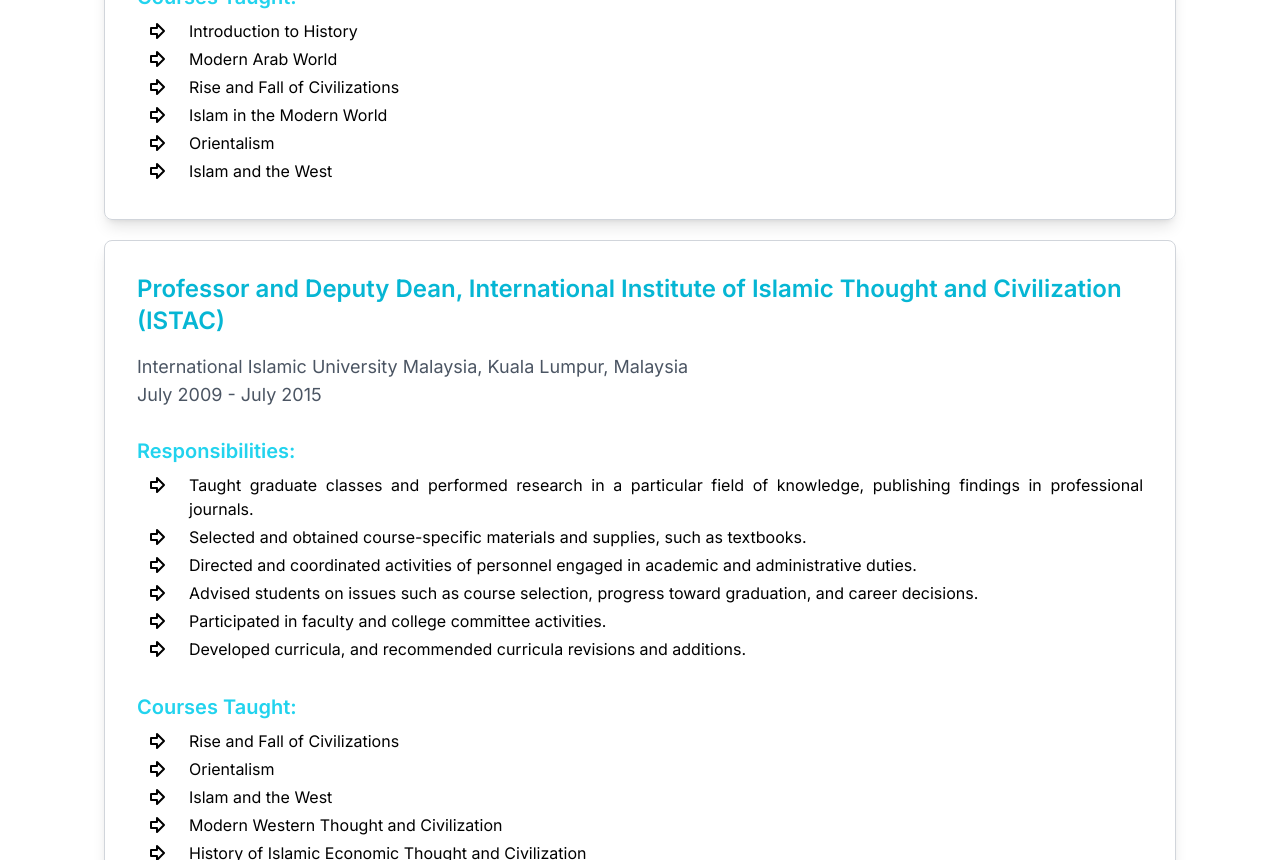
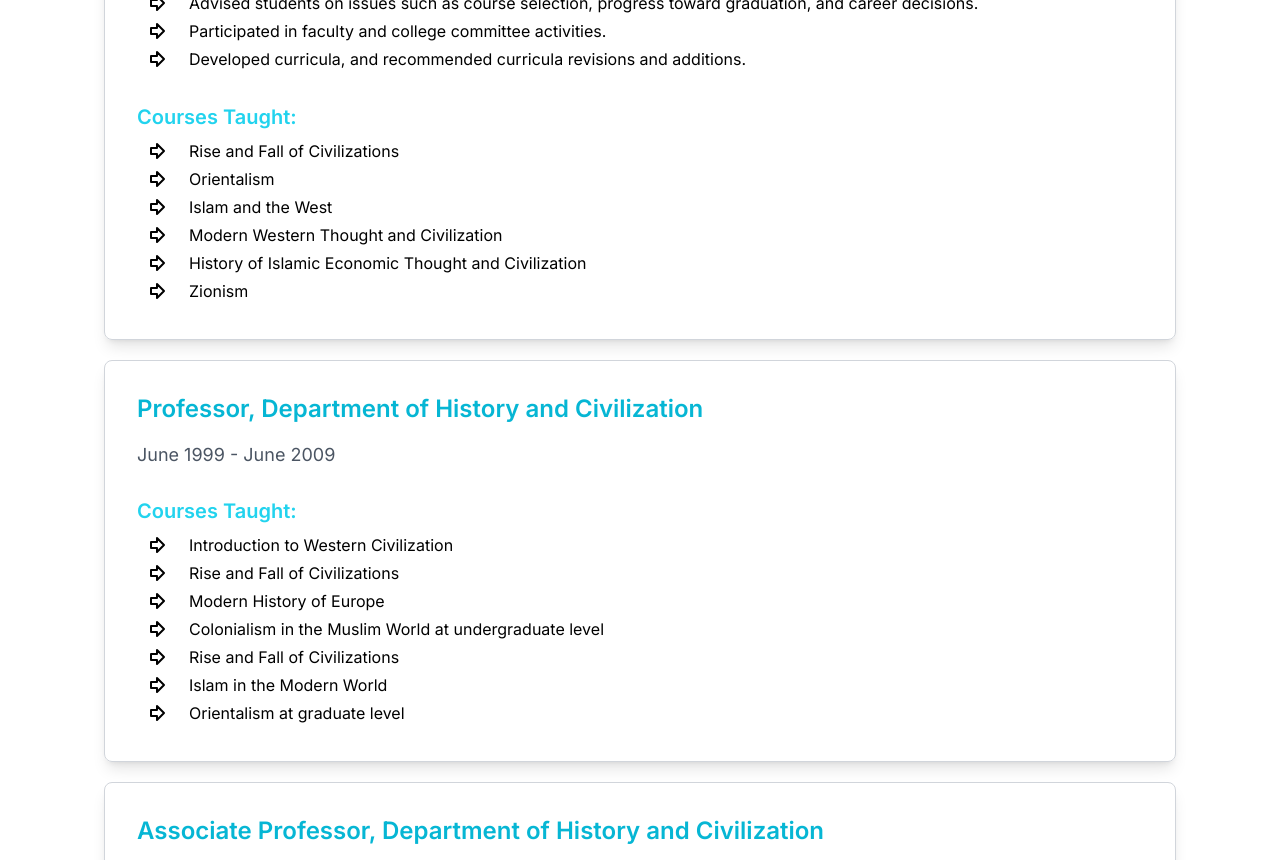
Before and after one commit to Md-Mobassher/Professor_Abdullah_Ahsan_Portfolio, a Next.js app: page /experience in a window 1280 px wide. Shown: the part 1940-2800 px from the top of the page. Built offline with nearby package versions, Linux system fonts and the light colour scheme.

Commit message:
experience data updated

```diff
--- a/src/app/(withCommonLayout)/experience/components/Language.tsx
+++ /dev/null
@@ -1,19 +0,0 @@
-import PageTitle from "@/components/ui/PageTitle";
-
-import ListItem from "@/components/ui/ListItem";
-import { languageData } from "./experienceData";
-
-const Languages = () => {
-  return (
-    <div className="lg:mt-16  md:mt-14 mt-10">
-      <PageTitle title="Languages" />
-      <div className="lg:p-8 md:p-6 p-4 border rounded-lg shadow-lg hover:shadow-gray-500 hover:shadow-lg border-gray-300 hover:border-gray-500 hover:text-black flex flex-col justify-between">
-        {languageData.map((language, index) => (
-          <ListItem key={index} item={language.language} />
-        ))}
-      </div>
-    </div>
-  );
-};
-
-export default Languages;
--- a/src/app/(withCommonLayout)/experience/components/ProfessionalExperience.tsx
+++ b/src/app/(withCommonLayout)/experience/components/ProfessionalExperience.tsx
@@ -2,6 +2,8 @@
 import Title from "@/components/ui/Title";
 import ListItem from "@/components/ui/ListItem";
 import { professionalExperienceData } from "./experienceData";
+import { space } from "postcss/lib/list";
+import { Span } from "next/dist/trace";
 
 const ProfessionalExperience = () => {
   return (
@@ -16,12 +18,18 @@
             <Title title={experience.title} />
             <div className="">
               <p className="lg:text-lg text-md text-gray-600">
-                {experience.institution}, {experience.location}
+                {experience.institution && (
+                  <span>{experience.institution},</span>
+                )}
+                {experience.location && <span>{experience.location}</span>}
               </p>
               <p className="lg:text-lg text-md text-gray-600">
                 {experience.start_date} - {experience.end_date}
               </p>
             </div>
+
+            {experience.responsibilities.length > 0 && (
+              <>
                 <h3 className="text-xl font-semibold lg:mt-7 md:mt-6 mt-5 text-cyan-400">
                   Responsibilities:
                 </h3>
@@ -30,14 +38,21 @@
                     <ListItem key={i} item={responsibility} />
                   ))}
                 </div>
+              </>
+            )}
+
+            {experience.courses_taught.length > 0 && (
+              <>
                 <h3 className="text-xl font-semibold lg:mt-7 md:mt-6 mt-5 text-cyan-400">
                   Courses Taught:
                 </h3>
-            <ul className="mt-2">
+                <div className="mt-2">
                   {experience.courses_taught.map((course, i) => (
                     <ListItem key={i} item={course} />
                   ))}
-            </ul>
+                </div>
+              </>
+            )}
           </div>
         ))}
       </div>
--- a/src/app/(withCommonLayout)/experience/components/experienceData.ts
+++ b/src/app/(withCommonLayout)/experience/components/experienceData.ts
@@ -24,7 +24,8 @@
   {
     institution: "International Islamic University Malaysia",
     location: "Kuala Lumpur, Malaysia",
-    title: "Editor and Professor, Department of History and Civilization",
+    title:
+      "Editor, Intellectual Discourse. (SCOPUS journal) and Professor at the Department of History and Civilization.",
     start_date: "September 2016",
     end_date: "June 2017",
     responsibilities: [
@@ -44,27 +45,7 @@
       "Islam and the West",
     ],
   },
-  {
-    institution: "International Islamic University Malaysia",
-    location: "Kuala Lumpur, Malaysia",
-    title: "Professor, Department of History and Civilization",
-    start_date: "July 2015",
-    end_date: "September 2016",
-    responsibilities: [
-      "Prepared and delivered lectures to undergraduate and graduate students.",
-      "Established clear objectives for all lessons, units, and projects, ensuring compliance with curriculum guidelines.",
-      "Administered and graded tests and assignments to evaluate students’ progress.",
-      "Encouraged students to explore learning opportunities and to persevere with challenging tasks to overcome adversity and excel at the highest levels.",
-    ],
-    courses_taught: [
-      "Introduction to History",
-      "Modern Arab World",
-      "Rise and Fall of Civilizations",
-      "Islam in the Modern World",
-      "Orientalism",
-      "Islam and the West",
-    ],
-  },
+
   {
     institution: "International Islamic University Malaysia",
     location: "Kuala Lumpur, Malaysia",
@@ -88,6 +69,120 @@
       "History of Islamic Economic Thought and Civilization",
       "Zionism",
     ],
+  },
+  {
+    institution: "",
+    location: "",
+    title: "Professor, Department of History and Civilization",
+    start_date: "June 1999",
+    end_date: "June 2009",
+    responsibilities: [],
+    courses_taught: [
+      "Introduction to Western Civilization",
+      "Rise and Fall of Civilizations",
+      "Modern History of Europe",
+      "Colonialism in the Muslim World at undergraduate level",
+      "Rise and Fall of Civilizations",
+      "Islam in the Modern World",
+      "Orientalism at graduate level",
+    ],
+  },
+
+  {
+    institution: "",
+    location: "",
+    title: "Associate Professor, Department of History and Civilization",
+    start_date: "July 1996",
+    end_date: "June 1999",
+    responsibilities: [],
+    courses_taught: [],
+  },
+  {
+    institution: "International Islamic University Malaysia Press",
+    location: "",
+    title: "Director",
+    start_date: "July 1994",
+    end_date: "June 1996",
+    responsibilities: [
+      "Supervised the university’s publications.",
+      "Taught courses in the Department of History and Civilization.",
+    ],
+    courses_taught: [],
+  },
+  {
+    institution: "Department of History and Civilization",
+    location: "",
+    title: "Associate Professor",
+    start_date: "October 1992",
+    end_date: "June 1994",
+    responsibilities: [],
+    courses_taught: [],
+  },
+  {
+    institution: "",
+    location: "",
+    title: "Assistant Professor, Department of History and Civilization",
+    start_date: "July 1990",
+    end_date: "September 1992",
+    responsibilities: [],
+    courses_taught: [
+      "Colonialism in the Muslim World",
+      "Muslim Nations in Contemporary History",
+      "Nationalism and the Muslim World",
+      "Modern History of Europe",
+    ],
+  },
+  {
+    institution:
+      "Dawah Academy, International Islamic University, Islamabad, Pakistan",
+    location: "Islamabad, Pakistan",
+    title: "Assistant Professor",
+    start_date: "May 1988",
+    end_date: "June 1990",
+    responsibilities: [
+      "Conducted research on Muslim minorities.",
+      "Edited the Academy’s news magazine, Dawah Highlights.",
+      "Delivered lectures on contemporary Muslim issues in the Academy’s training programs.",
+    ],
+    courses_taught: [],
+  },
+  {
+    institution: "International Institute of Islamic Thought, VA, USA",
+    location: "VA, USA",
+    title: "Research Fellow",
+    start_date: "June 1985",
+    end_date: "May 1988",
+    responsibilities: [
+      "Conducted research on Islamic thought and civilization.",
+    ],
+    courses_taught: [],
+  },
+  {
+    institution: "The University of Michigan, MI",
+    location: "MI, USA",
+    title: "H. B. Earhart Fellow",
+    start_date: "June 1984",
+    end_date: "June 1985",
+    responsibilities: [],
+    courses_taught: [],
+  },
+  {
+    institution: "McGill University, Montreal, Canada",
+    location: "Montreal, Canada",
+    title: "Research Fellow",
+    start_date: "September 1978",
+    end_date: "June 1984",
+    responsibilities: [],
+    courses_taught: [],
+  },
+  {
+    institution: "Pakistan Broadcasting Corporation",
+    location: "N/A",
+    title: "Translator and Writer",
+    start_date: "February 1974",
+    end_date: "August 1978",
+    responsibilities: [],
+    courses_taught: [],
   },
 ];
 
@@ -142,24 +237,3 @@
     role: "Vice President",
   },
 ];
-
-export const languageData = [
-  {
-    language: "English",
-  },
-  {
-    language: "Bengali",
-  },
-  {
-    language: "Hindi",
-  },
-  {
-    language: "Urdu",
-  },
-  {
-    language: "Arabic",
-  },
-  {
-    language: "French",
-  },
-];
--- a/src/app/(withCommonLayout)/experience/page.tsx
+++ b/src/app/(withCommonLayout)/experience/page.tsx
@@ -1,6 +1,5 @@
 import AdditionalExperience from "./components/AdditionalExperience";
 import Affiliations from "./components/Affiliation";
-import Languages from "./components/Language";
 import ProfessionalExperience from "./components/ProfessionalExperience";
 
 const ExperiencePage = () => {
@@ -9,7 +8,6 @@
       <ProfessionalExperience />
       <AdditionalExperience />
       <Affiliations />
-      <Languages />
     </>
   );
 };
--- a/src/components/shared/Navbar/navItemsData.ts
+++ b/src/components/shared/Navbar/navItemsData.ts
@@ -19,10 +19,7 @@
     title: "Articles",
     url: "/articles",
   },
-  {
-    title: "Bios",
-    url: "/bios",
-  },
+
   {
     title: "Presentation",
     url: "/presentation",
```
Lines whose indentation alone changed are shown as unchanged.
